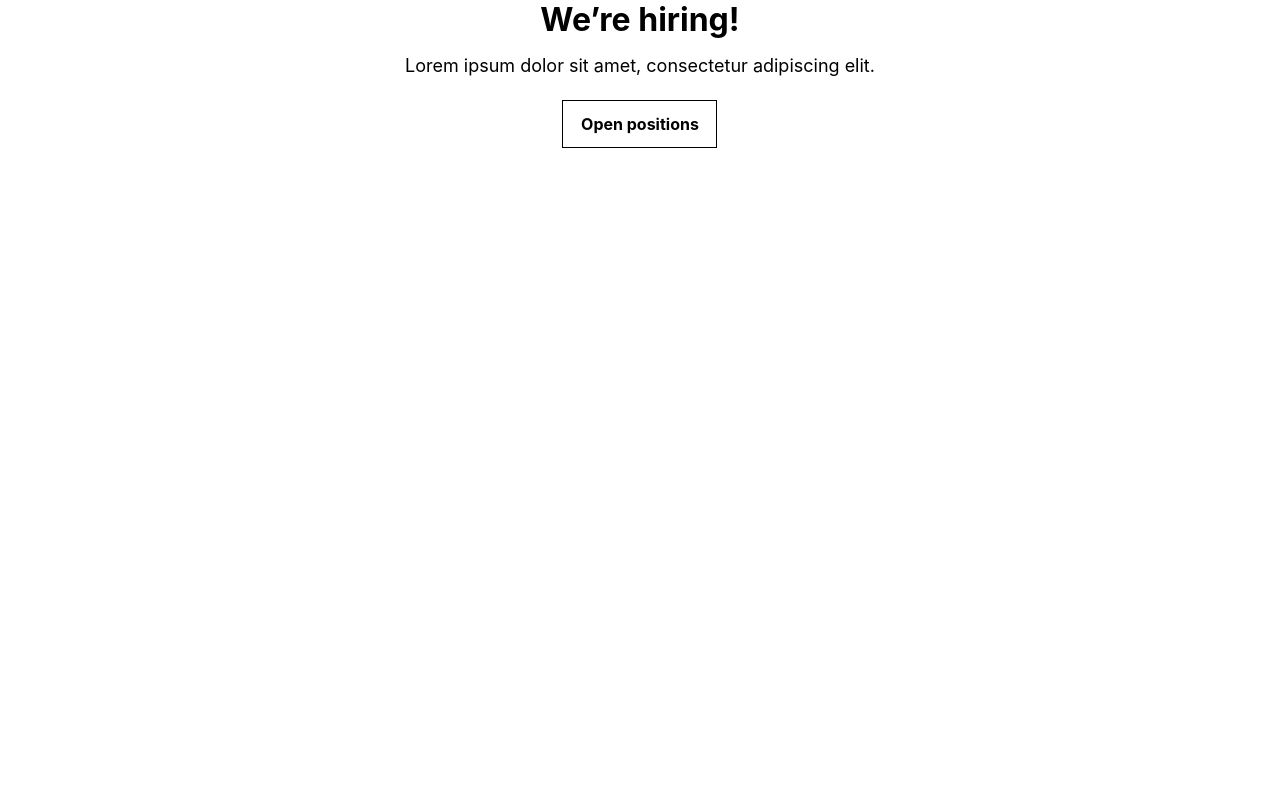
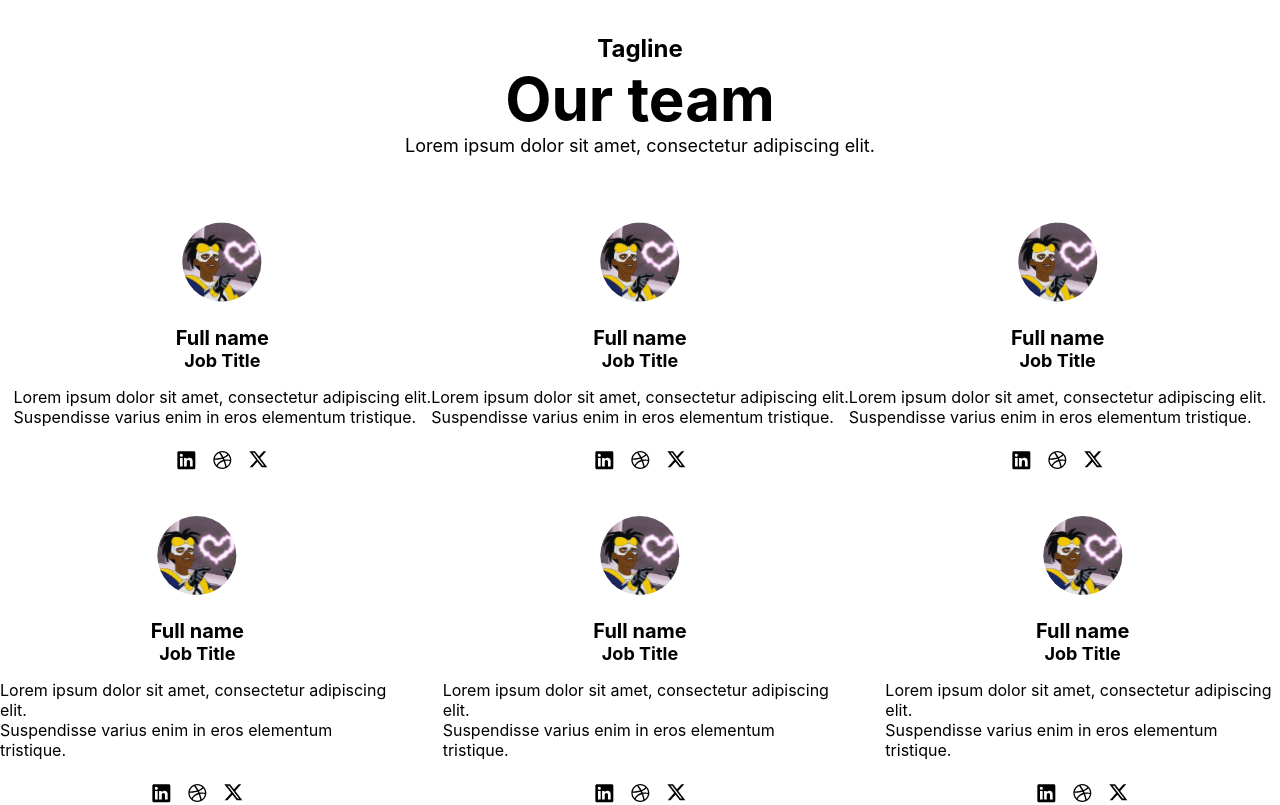
Before and after one commit to willonb/react-course, a React (Create React App) app: page / in a window 1280 px wide. Shown: the top 805 px of the page. Built offline with nearby package versions, Linux system fonts and the light colour scheme.

Commit message:
feat:atulização código

```diff
--- a/src/App.jsx
+++ b/src/App.jsx
@@ -1,12 +1,32 @@
 import "./App.css";
 
+import Content from "./components/Team/components/content";
+import Section from "./components/Team/components/section";
 import Main from "./components/Team/components/main"
 
 function App() {
   return (
     <body>
 
-    <Main />
+      <div>
+        <Section />
+      </div>
+
+      <div className="container-content">
+        <Content />
+        <Content />
+        <Content />
+      </div>
+
+      <div className="container-content2">
+        <Content />
+        <Content />
+        <Content />
+      </div>
+
+      <div>
+        <Main />
+      </div>
 
     </body>
   );
--- a/src/components/Team/styles.css
+++ b/src/components/Team/styles.css
@@ -127,3 +127,14 @@
   font-size: 16px;
   font-weight: 400px;
 }
+
+.container-content {
+  display: flex;
+  gap: 48pxgi;
+
+}
+
+.container-content2 {
+  display: flex;
+  gap: 48px;
+}
```
